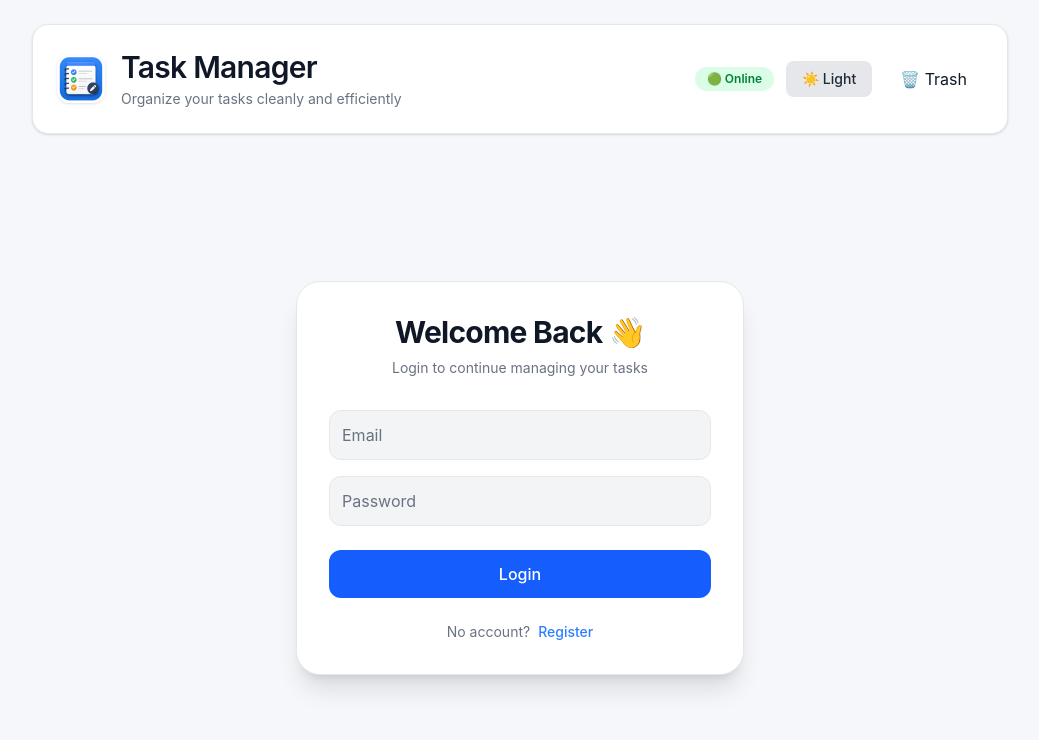
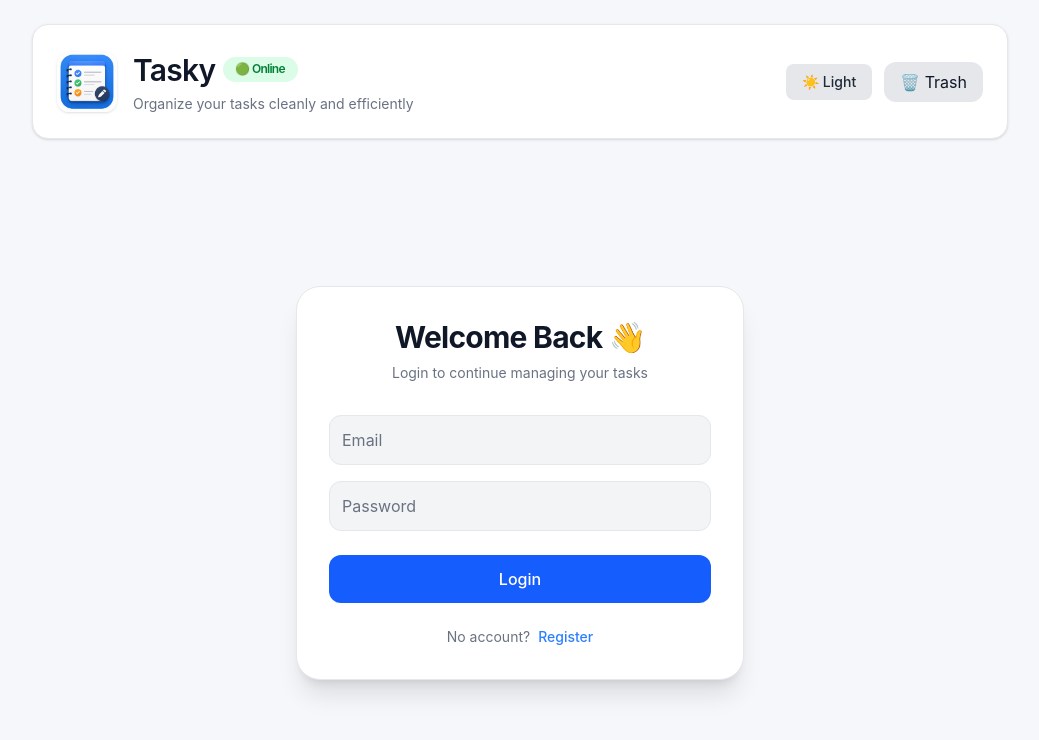
Before and after one commit to DEV-GWS/Tasky, a React (Vite) app in the folder client/: page /login in a window 1280 px wide. Shown: the top 740 px of the page, without its empty margins (120-1159 px from the left). Built offline with nearby package versions, Linux system fonts and the light colour scheme.

Commit message:
switch syncStatus place in header and renamed app

```diff
--- a/client/index.html
+++ b/client/index.html
@@ -4,7 +4,7 @@
     <meta charset="UTF-8" />
     <link rel="icon" type="image/png" href="/pwa-192.png" />
     <meta name="viewport" content="width=device-width, initial-scale=1.0" />
-    <title>Task Manager</title>
+    <title>Tasky</title>
   </head>
   <body>
     <div id="root"></div>
--- a/client/src/components/Header.jsx
+++ b/client/src/components/Header.jsx
@@ -13,13 +13,15 @@ function Header({ theme, setTheme, logout, syncStatus, showLogout = false }) {
       <div className="flex items-center gap-4">
         <img
           src="/pwa-192.png"
-          alt="Task Manager Logo"
-          className="w-12 h-12 rounded-xl shadow"
+          alt="Tasky Logo"
+          className="w-15 h-15 rounded-xl shadow"
         />
         <div>
-          <h1 className="text-3xl font-semibold tracking-tight">
-            Task Manager
+          <h1 className="flex items-center text-3xl font-semibold tracking-tight">
+            Tasky
+            <SyncStatus syncStatus={syncStatus} />
           </h1>
+
           <p className="text-sm text-gray-500 mt-1">
             Organize your tasks cleanly and efficiently
           </p>
@@ -27,7 +29,6 @@ function Header({ theme, setTheme, logout, syncStatus, showLogout = false }) {
       </div>
 
       <div className="flex items-center gap-3">
-        <SyncStatus syncStatus={syncStatus} />
         <button
           onClick={() => setTheme(theme === "dark" ? "light" : "dark")}
           className={`px-4 py-2 rounded-lg text-sm font-medium transition active:scale-95 ${
@@ -41,7 +42,7 @@ function Header({ theme, setTheme, logout, syncStatus, showLogout = false }) {
 
         <Link
           to="/trash"
-          className={`px-4 py-2 rounded-xl transition${
+          className={`px-4 py-2 rounded-xl transition ${
             theme === "dark"
               ? "bg-gray-800 hover:bg-gray-700"
               : "bg-gray-200 hover:bg-gray-300"
--- a/client/src/components/SyncStatus.jsx
+++ b/client/src/components/SyncStatus.jsx
@@ -16,7 +16,7 @@ function SyncStatus({ syncStatus }) {
   return (
     <div
       className={`
-        px-3 py-1 rounded-full text-xs font-semibold
+        w-[75px] h-[25px] m-2 px-3 py-1 rounded-full text-xs font-semibold
         ${styles[syncStatus]}
       `}
     >
--- a/client/vite.config.js
+++ b/client/vite.config.js
@@ -33,7 +33,7 @@ export default defineConfig({
         ],
       },
       manifest: {
-        name: "Task Manager",
+        name: "Tasky",
         short_name: "Tasks",
 
         description: "Modern task manager app",
```
Lines whose indentation alone changed are shown as unchanged.
